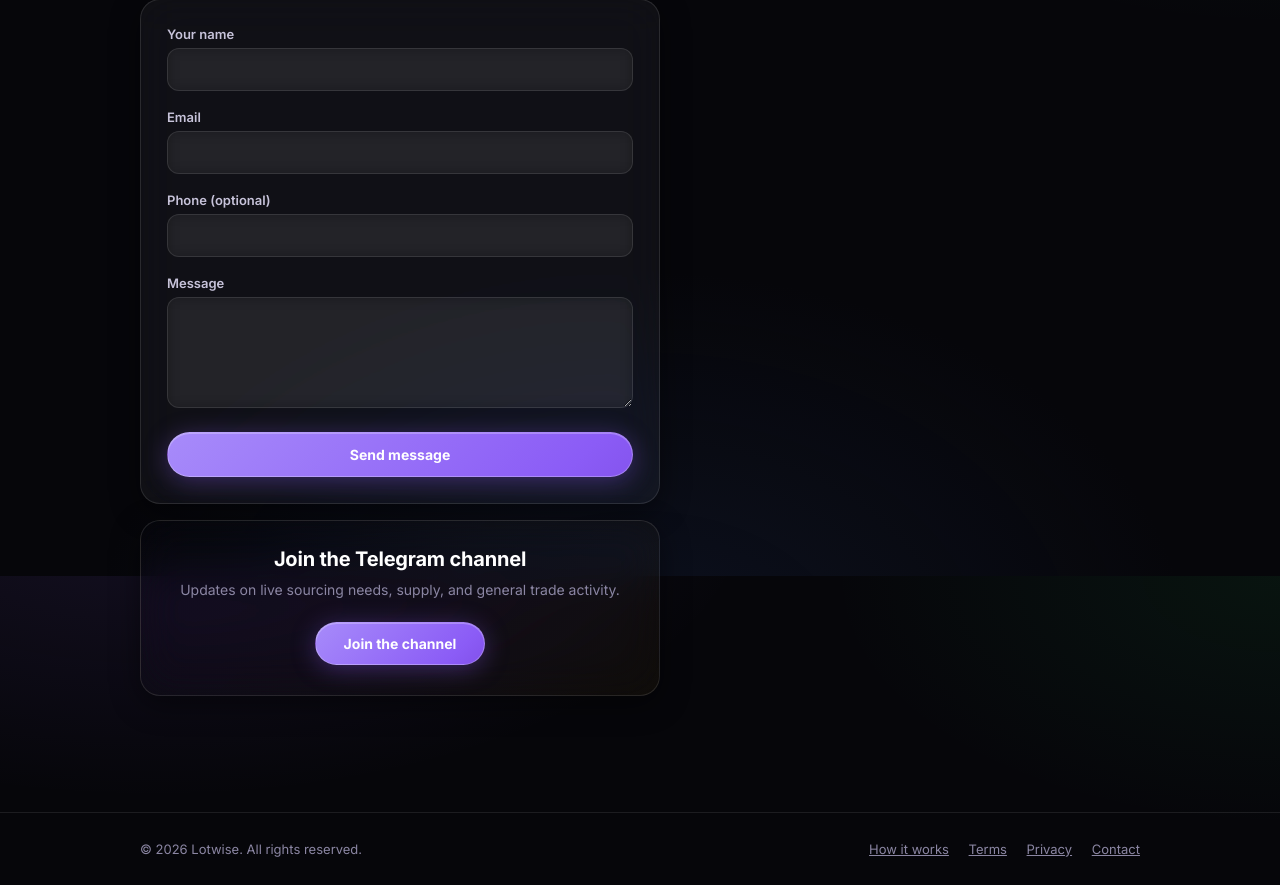
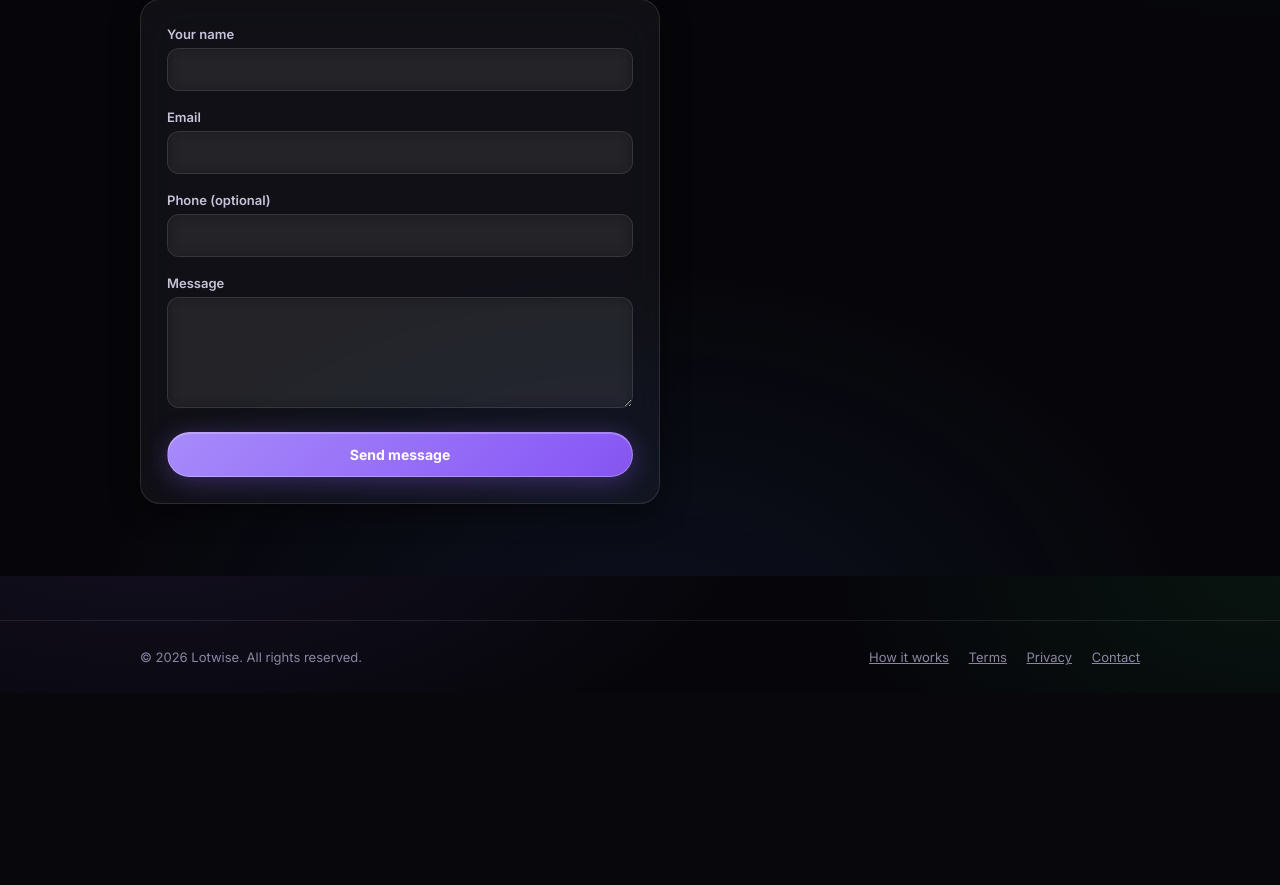
Before and after one commit to Yididyateklemarkos/lotwise, a Flask app: page /contact in a window 1280 px wide. Shown: the part 224-1109 px from the top of the page. After the commit the page ends 889 px from the top, so only its background shows below. Run offline with Flask 3, Linux system fonts and the light colour scheme.

Commit message:
Trim copy, remove bg images, redesign buttons, add credentia

```diff
--- a/app.py
+++ b/app.py
@@ -139,7 +139,7 @@ def contact():
         db.session.add(lead)
         db.session.commit()
         return redirect(url_for("thank_you", type="contact"))
-    return render_template("public/contact.html", telegram_url="https://t.me/+csEU8zHsMyk4MTU0")
+    return render_template("public/contact.html")
 
 
 @app.route("/request-credentials", methods=["GET", "POST"])
--- a/templates/public/contact.html
+++ b/templates/public/contact.html
@@ -18,11 +18,5 @@
       <button type="submit" class="btn btn-solid btn-block" style="margin-top:20px; padding:13px;">Send message</button>
     </form>
   </div>
-
-  <div class="card" style="text-align:center; background: linear-gradient(135deg, rgba(28,28,30,0.03), rgba(184,134,11,0.06));">
-    <h2 style="margin-bottom:8px;">Join the Telegram channel</h2>
-    <p class="muted" style="margin-bottom:20px;">Updates on live sourcing needs, supply, and general trade activity.</p>
-    <a href="{{ telegram_url }}" target="_blank" rel="noopener" class="btn btn-solid" style="display:inline-block; padding:12px 28px;">Join the channel</a>
-  </div>
 </div>
 {% endblock %}
```
